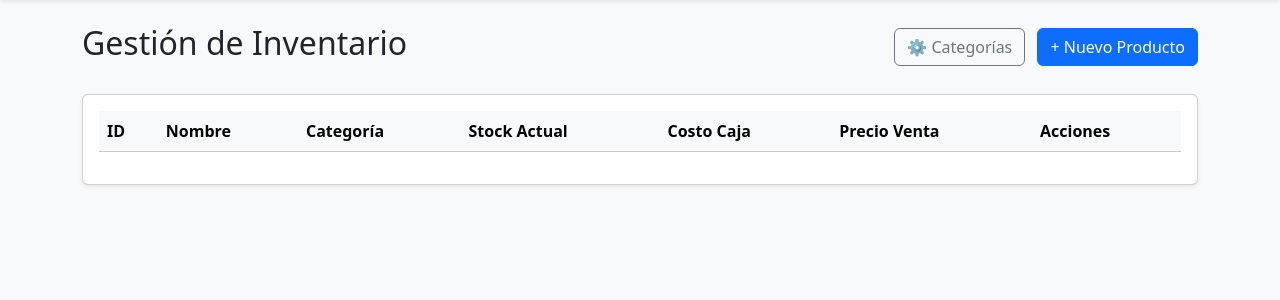
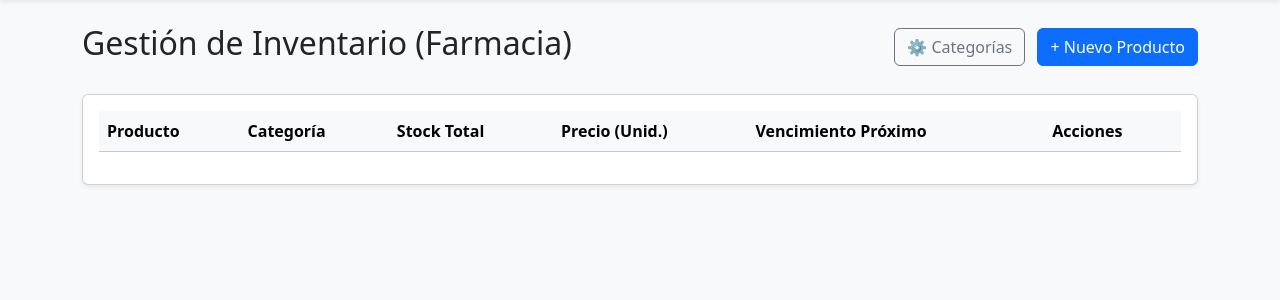
Before and after one commit to JuanCall/Sistema-Control-Inventario-Ventas, a FastAPI app: page /inventario in a window 1280 px wide. Shown: the part 56-356 px from the top of the page. Run offline with FastAPI, Linux system fonts and the light colour scheme; lists and menus that the app fills with data are empty.

Commit message:
Update V2 - Inventario y venta por Lotes

```diff
--- a/app/main.py
+++ b/app/main.py
@@ -6,45 +6,54 @@ from app.routes import router, get_db
 from app import models
 from app.database import engine
 
-# Esta es la línea que crea las tablas físicas
 models.Base.metadata.create_all(bind=engine)
 
-# Inicializamos la aplicación
-app = FastAPI(title="Sistema de Inventario API")
-
-# Conectamos las rutas a la aplicación principal
+app = FastAPI(title="Sistema de Inventario API V2")
 app.include_router(router)
-
-# Configuramos la carpeta donde están nuestros archivos HTML
 templates = Jinja2Templates(directory="templates")
 
-# RUTA DEL DASHBOARD FINANCIERO
+# --- FUNCIÓN PUENTE (Para que el HTML no se rompa) ---
+def preparar_productos_para_html(db: Session):
+    productos = db.query(models.Producto).all()
+    for p in productos:
+        # Sumamos el stock de todos sus lotes activos
+        lotes_activos = [l for l in p.lotes if l.activo]
+        p.stock_actual = sum(l.stock_unidades for l in lotes_activos)
+
+        # Simulamos los datos del lote más viejo para que el HTML los muestre
+        if lotes_activos:
+            lote_proximo = min(lotes_activos, key=lambda x: x.fecha_vencimiento)
+            p.precio_costo_caja = lote_proximo.precio_costo_caja
+            p.fecha_vencimiento = lote_proximo.fecha_vencimiento
+        else:
+            p.precio_costo_caja = 0
+            p.fecha_vencimiento = ""
+    return productos
+
+# --- RUTAS WEB ---
 @app.get("/", tags=["Interfaz Web"])
 def vista_dashboard(request: Request, db: Session = Depends(get_db)):
-    # 1. Estadísticas Generales (Solo contamos productos activos)
-    total_productos = db.query(models.Producto).filter(models.Producto.activo == True).count()
-    productos_bajo_stock = db.query(models.Producto).filter(models.Producto.stock_actual < 20, models.Producto.activo == True).count()
+    productos_preparados = preparar_productos_para_html(db)
 
-    # 2. Cálculos Financieros
+    total_productos = sum(1 for p in productos_preparados if p.activo)
+    productos_bajo_stock = sum(1 for p in productos_preparados if p.activo and p.stock_actual < 20)
+
     ventas = db.query(models.Venta).all()
     total_ingresos = sum(venta.total_venta for venta in ventas)
 
-    # NUEVO: Calcular los Gastos (Costo de la mercadería vendida)
+    # Gastos simplificados (usamos el costo del lote más viejo como referencia para V1)
     detalles_vendidos = db.query(models.DetalleVenta).all()
     total_gastos = 0
     for detalle in detalles_vendidos:
-        producto = db.query(models.Producto).filter(models.Producto.id_producto == detalle.id_producto).first()
-        # Verificamos que el producto tenga configurado un costo y unidades de caja
-        if producto and producto.unidades_por_caja > 0 and producto.precio_costo_caja:
+        producto = next((p for p in productos_preparados if p.id_producto == detalle.id_producto), None)
+        if producto and producto.unidades_por_caja > 0 and getattr(producto, 'precio_costo_caja', 0):
             costo_por_unidad = producto.precio_costo_caja / producto.unidades_por_caja
             total_gastos += (costo_por_unidad * detalle.cantidad_unidades)
 
-    # NUEVO: La Ganancia Real
     ganancia_neta = total_ingresos - total_gastos
 
-    alertas_stock = db.query(models.Producto).filter(models.Producto.stock_actual < 20, models.Producto.activo == True).limit(5).all()
+    alertas_stock = [p for p in productos_preparados if p.activo and p.stock_actual < 20][:5]
 
-    # --- DATOS PARA LA GRÁFICA ---
     ventas_dia = db.query(
         func.strftime('%Y-%m-%d', models.Venta.fecha_hora).label("fecha"),
         func.sum(models.Venta.total_venta).label("total")
@@ -62,8 +71,8 @@ def vista_dashboard(request: Request, db: Session = Depends(get_db)):
             "total_productos": total_productos,
             "productos_bajo_stock": productos_bajo_stock,
             "total_ingresos": total_ingresos,
-            "total_gastos": total_gastos,       # <-- Enviamos los gastos calculados
-            "ganancia_neta": ganancia_neta,     # <-- Enviamos la ganancia real
+            "total_gastos": total_gastos,
+            "ganancia_neta": ganancia_neta,
             "alertas_stock": alertas_stock,
             "fechas_dia": [v.fecha for v in ventas_dia],
             "totales_dia": [float(v.total) for v in ventas_dia],
@@ -72,28 +81,19 @@ def vista_dashboard(request: Request, db: Session = Depends(get_db)):
         }
     )
 
-# Ruta para la interfaz visual del inventario
 @app.get("/inventario", tags=["Interfaz Web"])
 def vista_inventario(request: Request, db: Session = Depends(get_db)):
-    # Pedimos productos y categorías a SQLite
-    lista_productos = db.query(models.Producto).all()
-    lista_categorias = db.query(models.Categoria).all() # <-- NUEVO
+    lista_productos = preparar_productos_para_html(db)
+    lista_categorias = db.query(models.Categoria).filter(models.Categoria.activo == True).all()
 
-    # Enviamos ambas listas al HTML
     return templates.TemplateResponse(
         "inventario.html",
-        {
-            "request": request,
-            "productos": lista_productos,
-            "categorias": lista_categorias # <-- NUEVO
-        }
+        {"request": request, "productos": lista_productos, "categorias": lista_categorias}
     )
 
-# Ruta para la pantalla de la Caja Registradora
 @app.get("/punto_venta", tags=["Interfaz Web"])
 def vista_punto_venta(request: Request, db: Session = Depends(get_db)):
-    lista_productos = db.query(models.Producto).all()
-
+    lista_productos = preparar_productos_para_html(db)
     return templates.TemplateResponse(
         "punto_venta.html",
         {"request": request, "productos": lista_productos}
--- a/requirements.txt
+++ b/requirements.txt
@@ -1,4 +1,4 @@
-fastapi==0.104.1
-uvicorn==0.24.0
-SQLAlchemy==2.0.23
+fastapi
+uvicorn
+SQLAlchemy
 jinja2
--- a/templates/inventario.html
+++ b/templates/inventario.html
@@ -1,10 +1,10 @@
 {% extends "base.html" %}
 
-{% block title %}Inventario | SistemaSmart{% endblock %}
+{% block title %}Inventario Farmacia | SistemaSmart{% endblock %}
 
 {% block content %}
 <div class="d-flex justify-content-between align-items-center mb-4">
-    <h2>Gestión de Inventario</h2>
+    <h2>Gestión de Inventario (Farmacia)</h2>
     <div>
         <button class="btn btn-outline-secondary me-2" data-bs-toggle="modal" data-bs-target="#modalCategorias">⚙️ Categorías</button>
         <button class="btn btn-primary" onclick="abrirModalCrear()">+ Nuevo Producto</button>
@@ -17,20 +17,18 @@
             <table class="table table-hover align-middle">
                 <thead class="table-light">
                     <tr>
-                        <th>ID</th>
-                        <th>Nombre</th>
+                        <th>Producto</th>
                         <th>Categoría</th>
-                        <th>Stock Actual</th>
-                        <th>Costo Caja</th>
-                        <th>Precio Venta</th>
+                        <th>Stock Total</th>
+                        <th>Precio (Unid.)</th>
+                        <th>Vencimiento Próximo</th>
                         <th>Acciones</th>
                     </tr>
                 </thead>
                 <tbody>
                     {% for producto in productos if producto.activo %}
                     <tr>
-                        <td>{{ producto.id_producto }}</td>
-                        <td class="fw-bold">{{ producto.nombre }}</td>
+                        <td class="fw-bold text-primary">{{ producto.nombre }}</td>
                         <td>
                             {% for cat in categorias if cat.id_categoria == producto.id_categoria %}
                                 {{ cat.nombre }}
@@ -43,17 +41,43 @@
                                 <span class="badge bg-success">{{ producto.stock_actual }} unid.</span>
                             {% endif %}
                         </td>
-                        <td class="text-muted">S/ {{ producto.precio_costo_caja }}</td>
-                        <td>S/ {{ producto.precio_unidad }} (Unid.)</td>
+                        <td>S/ {{ "%.2f"|format(producto.precio_unidad) }}</td>
                         <td>
-                            <button class="btn btn-sm btn-warning me-1"
-                                onclick="abrirModalEditar(
+                            {% if producto.fecha_vencimiento %}
+                                <span class="text-danger fw-bold">{{ producto.fecha_vencimiento }}</span>
+                            {% else %}
+                                <span class="text-muted">Sin stock</span>
+                            {% endif %}
+                        </td>
+                        <td>
+                            <button class="btn btn-sm btn-outline-info me-1" data-bs-toggle="collapse" data-bs-target="#lotes-{{ producto.id_producto }}">📦 Lotes</button>
+                            <button class="btn btn-sm btn-success me-1" onclick="abrirModalComprar({{ producto.id_producto }}, '{{ producto.nombre }}')">➕ Ingresar</button>
+
+                            <button class="btn btn-sm btn-warning me-1" onclick="abrirModalEditar(
                                     {{ producto.id_producto }}, '{{ producto.nombre }}', {{ producto.id_categoria }},
-                                    {{ producto.stock_actual }}, {{ producto.unidades_por_blister }}, {{ producto.unidades_por_caja }},
-                                    {{ producto.precio_unidad }}, {{ producto.precio_blister or 0 }}, {{ producto.precio_caja or 0 }},
-                                    {{ producto.precio_costo_caja or 0 }}, '{{ producto.fecha_vencimiento or '' }}'
+                                    {{ producto.unidades_por_blister }}, {{ producto.unidades_por_caja }},
+                                    {{ producto.precio_unidad }}, {{ producto.precio_blister or 0 }}, {{ producto.precio_caja or 0 }}
                                 )">✏️</button>
                             <button class="btn btn-sm btn-danger" onclick="inhabilitarProducto({{ producto.id_producto }})">🗑️</button>
+                        </td>
+                    </tr>
+
+                    <tr class="collapse bg-light" id="lotes-{{ producto.id_producto }}">
+                        <td colspan="6" class="p-3">
+                            <h6 class="text-muted mb-2">Desglose de Lotes Activos (PEPS)</h6>
+                            <ul class="list-group list-group-horizontal-md">
+                                {% for lote in producto.lotes if lote.activo %}
+                                <li class="list-group-item bg-white border-info flex-fill">
+                                    <div class="d-flex justify-content-between">
+                                        <small class="fw-bold">Quedan: {{ lote.stock_unidades }} unid.</small>
+                                        <small class="text-danger">Vence: {{ lote.fecha_vencimiento }}</small>
+                                    </div>
+                                    <small class="text-muted">Costo Caja: S/ {{ "%.2f"|format(lote.precio_costo_caja) }}</small>
+                                </li>
+                                {% else %}
+                                <li class="list-group-item text-muted">No hay lotes activos.</li>
+                                {% endfor %}
+                            </ul>
                         </td>
                     </tr>
                     {% endfor %}
@@ -63,17 +87,46 @@
     </div>
 </div>
 
+<div class="modal fade" id="modalNuevoLote" tabindex="-1" aria-hidden="true">
+    <div class="modal-dialog modal-sm">
+        <div class="modal-content">
+            <div class="modal-header bg-success text-white">
+                <h5 class="modal-title">Ingresar Mercadería</h5>
+                <button type="button" class="btn-close btn-close-white" data-bs-dismiss="modal"></button>
+            </div>
+            <div class="modal-body">
+                <h6 id="nombre_producto_lote" class="text-primary mb-3"></h6>
+                <form id="formNuevoLote">
+                    <input type="hidden" id="lote_id_producto">
+                    <div class="mb-3">
+                        <label class="form-label">Cajas Compradas</label>
+                        <input type="number" class="form-control" id="lote_cajas" min="1" required>
+                    </div>
+                    <div class="mb-3">
+                        <label class="form-label text-danger fw-bold">Nuevo Costo x Caja (S/)</label>
+                        <input type="number" step="0.01" class="form-control" id="lote_costo" required>
+                    </div>
+                    <div class="mb-4">
+                        <label class="form-label">Nueva Fecha de Vencimiento</label>
+                        <input type="date" class="form-control" id="lote_vencimiento" required>
+                    </div>
+                    <button type="submit" class="btn btn-success w-100">Registrar Lote</button>
+                </form>
+            </div>
+        </div>
+    </div>
+</div>
+
 <div class="modal fade" id="modalProducto" tabindex="-1" aria-hidden="true">
     <div class="modal-dialog modal-lg">
         <div class="modal-content">
             <div class="modal-header bg-primary text-white">
                 <h5 class="modal-title" id="tituloModalProducto">Registrar Nuevo Producto</h5>
-                <button type="button" class="btn-close btn-close-white" data-bs-dismiss="modal" aria-label="Close"></button>
+                <button type="button" class="btn-close btn-close-white" data-bs-dismiss="modal"></button>
             </div>
             <div class="modal-body">
                 <form id="formProducto">
                     <input type="hidden" id="producto_id">
-
                     <div class="row g-3">
                         <div class="col-md-8">
                             <label class="form-label">Nombre del Producto</label>
@@ -89,40 +142,45 @@
                             </select>
                         </div>
 
-                        <div class="col-md-4">
-                            <label class="form-label fw-bold text-primary">📦 Cajas a Ingresar</label>
-                            <input type="number" class="form-control border-primary" id="cantidad_cajas" required>
-                            <small class="text-muted">El sistema calculará el stock</small>
-                        </div>
-                        <div class="col-md-4">
+                        <div class="col-md-6">
                             <label class="form-label">Unidades x Blíster</label>
                             <input type="number" class="form-control" id="unidades_por_blister" value="10" required>
                         </div>
-                        <div class="col-md-4">
+                        <div class="col-md-6">
                             <label class="form-label">Unidades x Caja (Total)</label>
                             <input type="number" class="form-control" id="unidades_por_caja" value="100" required>
                         </div>
 
-                        <div class="col-md-3">
-                            <label class="form-label fw-bold text-danger">Costo x Caja (S/)</label>
-                            <input type="number" step="0.01" class="form-control border-danger" id="precio_costo_caja" required>
-                        </div>
-                        <div class="col-md-3">
+                        <div class="col-md-4">
                             <label class="form-label">Precio Caja (S/)</label>
                             <input type="number" step="0.01" class="form-control" id="precio_caja">
                         </div>
-                        <div class="col-md-3">
+                        <div class="col-md-4">
                             <label class="form-label">Precio Blíster (S/)</label>
                             <input type="number" step="0.01" class="form-control" id="precio_blister">
                         </div>
-                        <div class="col-md-3">
+                        <div class="col-md-4">
                             <label class="form-label">Precio Unidad (S/)</label>
                             <input type="number" step="0.01" class="form-control" id="precio_unidad" required>
                         </div>
 
-                        <div class="col-md-12">
-                            <label class="form-label">Fecha de Vencimiento</label>
-                            <input type="date" class="form-control" id="fecha_vencimiento">
+                        <div class="col-12 mt-4" id="seccion_primer_lote">
+                            <hr>
+                            <h6 class="text-success mb-3">Datos del Primer Lote (Inventario Inicial)</h6>
+                            <div class="row g-3">
+                                <div class="col-md-4">
+                                    <label class="form-label fw-bold">📦 Cajas a Ingresar</label>
+                                    <input type="number" class="form-control border-success" id="cantidad_cajas_inicial">
+                                </div>
+                                <div class="col-md-4">
+                                    <label class="form-label text-danger">Costo x Caja (S/)</label>
+                                    <input type="number" step="0.01" class="form-control border-danger" id="precio_costo_caja">
+                                </div>
+                                <div class="col-md-4">
+                                    <label class="form-label">Fecha de Vencimiento</label>
+                                    <input type="date" class="form-control" id="fecha_vencimiento">
+                                </div>
+                            </div>
                         </div>
                     </div>
                     <div class="modal-footer mt-4">
@@ -147,7 +205,6 @@
                     <input type="text" class="form-control" id="nombre_categoria" placeholder="Nueva categoría..." required>
                     <button type="submit" class="btn btn-success">Añadir</button>
                 </form>
-
                 <ul class="list-group">
                     {% for cat in categorias if cat.activo %}
                     <li class="list-group-item d-flex justify-content-between align-items-center">
@@ -164,63 +221,87 @@
 
 {% block scripts %}
 <script>
-    // Instancia del modal de Bootstrap para poder abrirlo/cerrarlo con JS
     const modalProductoObj = new bootstrap.Modal(document.getElementById('modalProducto'));
+    const modalLoteObj = new bootstrap.Modal(document.getElementById('modalNuevoLote'));
     const formProducto = document.getElementById('formProducto');
+    const formNuevoLote = document.getElementById('formNuevoLote');
 
-    // --- 1. LÓGICA DE PRODUCTOS (Crear / Editar) ---
+    // --- LÓGICA DE LOTES (NUEVA COMPRA) ---
+    window.abrirModalComprar = function(id_producto, nombre_producto) {
+        document.getElementById('lote_id_producto').value = id_producto;
+        document.getElementById('nombre_producto_lote').innerText = nombre_producto;
+        formNuevoLote.reset();
+        modalLoteObj.show();
+    };
 
-    // Función para limpiar el formulario y abrirlo en modo "Crear"
+    formNuevoLote.addEventListener('submit', async (e) => {
+        e.preventDefault();
+        const payload = {
+            id_producto: parseInt(document.getElementById('lote_id_producto').value),
+            cantidad_cajas: parseInt(document.getElementById('lote_cajas').value),
+            precio_costo_caja: parseFloat(document.getElementById('lote_costo').value),
+            fecha_vencimiento: document.getElementById('lote_vencimiento').value
+        };
+
+        const response = await fetch('/lotes/', {
+            method: 'POST',
+            headers: { 'Content-Type': 'application/json' },
+            body: JSON.stringify(payload)
+        });
+
+        if (response.ok) {
+            window.location.reload();
+        } else {
+            alert("Error al registrar el lote.");
+        }
+    });
+
+    // --- LÓGICA DE PRODUCTOS (Crear / Editar V2) ---
     window.abrirModalCrear = function() {
         document.getElementById('tituloModalProducto').innerText = "Registrar Nuevo Producto";
-        document.getElementById('producto_id').value = ""; // Vaciamos el ID oculto
-        formProducto.reset(); // Limpia todos los campos
+        document.getElementById('producto_id').value = "";
+        document.getElementById('seccion_primer_lote').style.display = 'block'; // Mostramos para pedir el lote inicial
+        formProducto.reset();
         modalProductoObj.show();
     };
 
-    // Función para llenar el formulario y abrirlo en modo "Editar"
-    window.abrirModalEditar = function(id, nombre, id_cat, stock, u_blister, u_caja, p_uni, p_blister, p_caja, costo, vencimiento) {
-        document.getElementById('tituloModalProducto').innerText = "Editar Producto";
-
-        // Llenamos los campos con los datos actuales
+    window.abrirModalEditar = function(id, nombre, id_cat, u_blister, u_caja, p_uni, p_blister, p_caja) {
+        document.getElementById('tituloModalProducto').innerText = "Editar Catálogo del Producto";
         document.getElementById('producto_id').value = id;
         document.getElementById('nombre').value = nombre;
         document.getElementById('id_categoria').value = id_cat;
-
-        // Matemática inversa: Si tengo 200 en stock y la caja trae 100, tengo 2 cajas.
-        let cajasActuales = (stock / u_caja) || 0;
-        document.getElementById('cantidad_cajas').value = cajasActuales;
-
         document.getElementById('unidades_por_blister').value = u_blister;
         document.getElementById('unidades_por_caja').value = u_caja;
-        document.getElementById('precio_costo_caja').value = costo;
         document.getElementById('precio_caja').value = p_caja;
         document.getElementById('precio_blister').value = p_blister;
         document.getElementById('precio_unidad').value = p_uni;
-        document.getElementById('fecha_vencimiento').value = vencimiento;
+
+        // Ocultamos la sección del lote inicial porque los lotes se agregan con el botón "Comprar"
+        document.getElementById('seccion_primer_lote').style.display = 'none';
 
         modalProductoObj.show();
     };
 
-    // Al darle al botón "Guardar Producto"
     formProducto.addEventListener('submit', async (e) => {
         e.preventDefault();
-
         const id_producto = document.getElementById('producto_id').value;
-        const metodo = id_producto ? 'PUT' : 'POST'; // Si hay ID actualizamos, si no, creamos
+        const metodo = id_producto ? 'PUT' : 'POST';
         const url = id_producto ? `/productos/${id_producto}` : '/productos/';
 
         const productoData = {
             id_categoria: parseInt(document.getElementById('id_categoria').value),
             nombre: document.getElementById('nombre').value,
-            cantidad_cajas: parseInt(document.getElementById('cantidad_cajas').value),
             unidades_por_blister: parseInt(document.getElementById('unidades_por_blister').value),
             unidades_por_caja: parseInt(document.getElementById('unidades_por_caja').value),
             precio_unidad: parseFloat(document.getElementById('precio_unidad').value),
             precio_blister: parseFloat(document.getElementById('precio_blister').value) || null,
             precio_caja: parseFloat(document.getElementById('precio_caja').value) || null,
-            precio_costo_caja: parseFloat(document.getElementById('precio_costo_caja').value),
-            fecha_vencimiento: document.getElementById('fecha_vencimiento').value || null
+
+            // Si estamos editando, mandamos ceros "falsos" para no romper el Pydantic Schema de Python.
+            // FastAPI los ignorará gracias al PUT de routes.py
+            cantidad_cajas_inicial: id_producto ? 0 : parseInt(document.getElementById('cantidad_cajas_inicial').value),
+            precio_costo_caja: id_producto ? 0 : parseFloat(document.getElementById('precio_costo_caja').value),
+            fecha_vencimiento: id_producto ? "2099-01-01" : document.getElementById('fecha_vencimiento').value
         };
 
         const response = await fetch(url, {
@@ -232,14 +313,13 @@
         if (response.ok) {
             window.location.reload();
         } else {
-            alert("Error al guardar el producto.");
+            alert("Error al guardar el producto. Revisa los datos.");
         }
     });
 
-    // --- 2. LÓGICA PARA INHABILITAR (Soft Delete) ---
-
+    // --- LÓGICA PARA INHABILITAR (Soft Delete) ---
     window.inhabilitarProducto = async function(id) {
-        if(confirm("¿Estás seguro de inhabilitar este producto? No aparecerá más en el punto de venta.")) {
+        if(confirm("¿Estás seguro de inhabilitar este producto?")) {
             await fetch(`/productos/${id}`, { method: 'DELETE' });
             window.location.reload();
         }
@@ -252,21 +332,15 @@
         }
     };
 
-    // --- 3. LÓGICA PARA CREAR CATEGORÍA DESDE LA WEB ---
-
     document.getElementById('formCategoria').addEventListener('submit', async (e) => {
         e.preventDefault();
         const nombreCat = document.getElementById('nombre_categoria').value;
-
         const response = await fetch('/categorias/', {
             method: 'POST',
             headers: { 'Content-Type': 'application/json' },
             body: JSON.stringify({ nombre: nombreCat })
         });
-
-        if (response.ok) {
-            window.location.reload();
-        }
+        if (response.ok) window.location.reload();
     });
 </script>
 {% endblock %}
```
Also changed, not shown: app/models.py (+33 -19 lines), app/routes.py (+114 -136 lines), poblar_bd.py (added).
